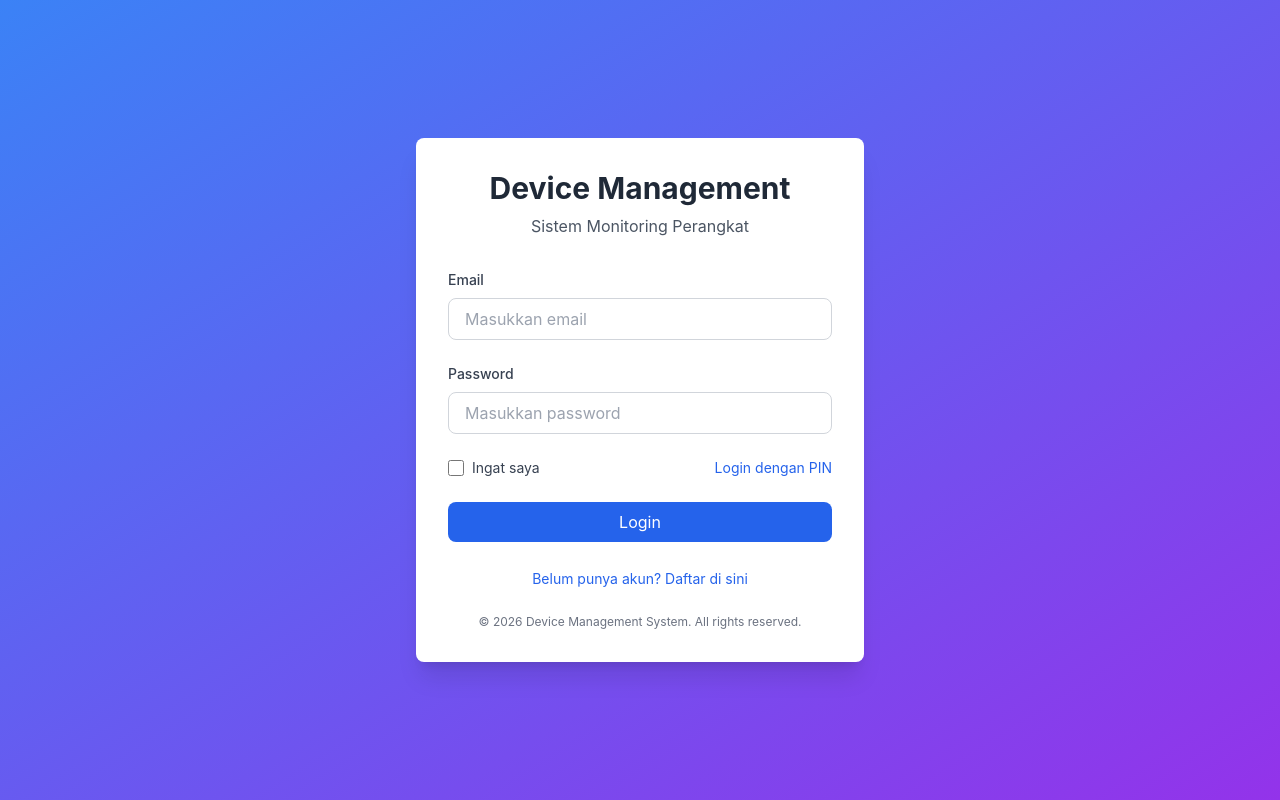
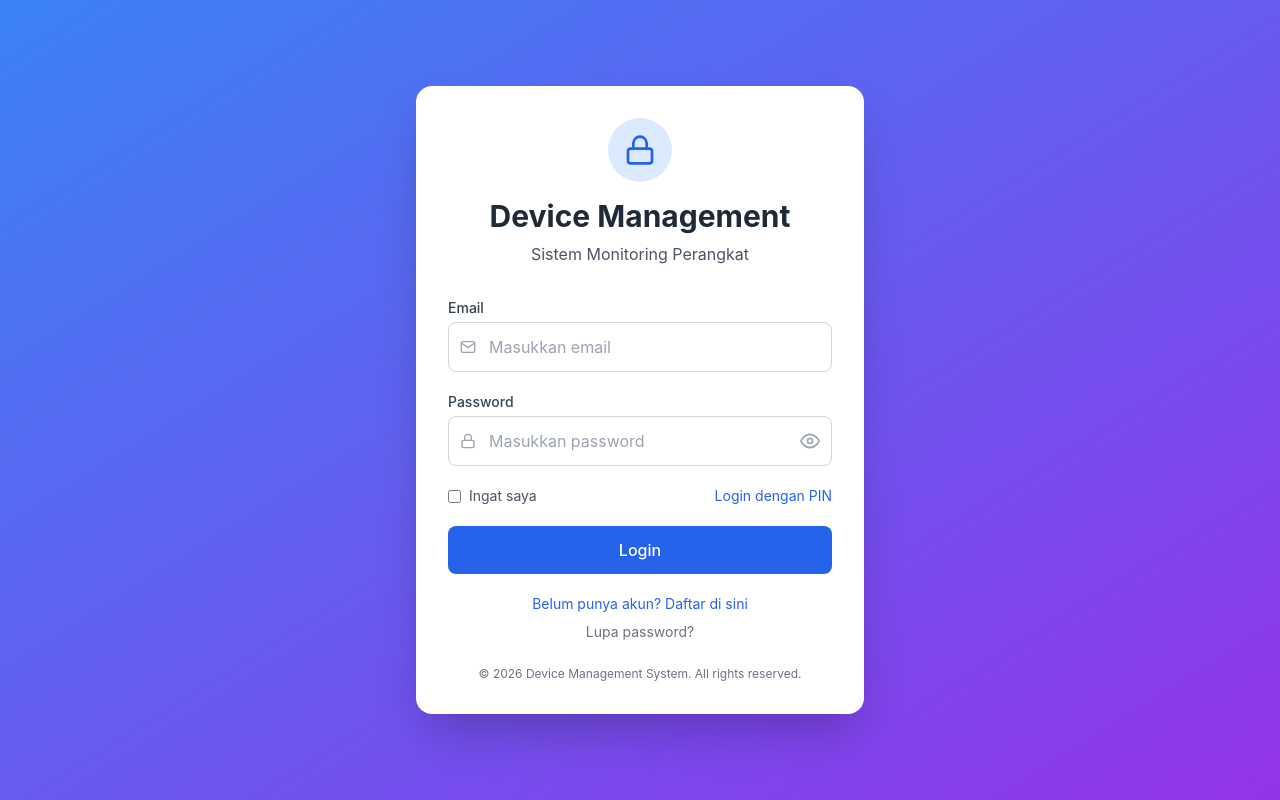
Before and after one commit to RayanXmonitoring/device-management-frontend, a Next.js app: page /login in a window 1280 px wide. Built offline with nearby package versions, Linux system fonts and the light colour scheme; no server answers.

Commit message:
Update page.js

```diff
--- a/src/app/(auth)/login/page.js
+++ b/src/app/(auth)/login/page.js
@@ -7,8 +7,10 @@ import { loginUser, clearError } from '@/store/slices/authSlice';
 import { useForm } from 'react-hook-form';
 import toast from 'react-hot-toast';
 import Link from 'next/link';
+import { FiEye, FiEyeOff, FiMail, FiLock } from 'react-icons/fi';
 
 export default function LoginPage() {
+  const [showPassword, setShowPassword] = useState(false);
   const [showPin, setShowPin] = useState(false);
   const [pin, setPin] = useState('');
   const router = useRouter();
@@ -34,6 +36,7 @@ export default function LoginPage() {
     try {
       await dispatch(loginUser(data)).unwrap();
       toast.success('Login berhasil!');
+      router.push('/dashboard');
     } catch (error) {
       toast.error(error || 'Login gagal. Silakan coba lagi.');
     }
@@ -42,7 +45,7 @@ export default function LoginPage() {
   const handlePinSubmit = async (e) => {
     e.preventDefault();
     try {
-      await dispatch(verifyPin(pin)).unwrap();
+      // Verify PIN logic
       toast.success('PIN diverifikasi!');
       router.push('/dashboard');
     } catch (error) {
@@ -52,18 +55,23 @@ export default function LoginPage() {
 
   return (
     <div className="min-h-screen bg-gradient-to-br from-blue-500 to-purple-600 flex items-center justify-center p-4">
-      <div className="bg-white rounded-lg shadow-xl p-8 w-full max-w-md">
+      <div className="bg-white rounded-2xl shadow-2xl p-8 w-full max-w-md">
         <div className="text-center mb-8">
+          <div className="inline-flex items-center justify-center w-16 h-16 bg-blue-100 rounded-full mb-4">
+            <FiLock className="w-8 h-8 text-blue-600" />
+          </div>
           <h1 className="text-3xl font-bold text-gray-800">Device Management</h1>
           <p className="text-gray-600 mt-2">Sistem Monitoring Perangkat</p>
         </div>
 
         {!showPin ? (
-          <form onSubmit={handleSubmit(onSubmit)} className="space-y-6">
+          <form onSubmit={handleSubmit(onSubmit)} className="space-y-5">
             <div>
-              <label className="block text-sm font-medium text-gray-700 mb-2">
+              <label className="block text-sm font-medium text-gray-700 mb-1">
                 Email
               </label>
+              <div className="relative">
+                <FiMail className="absolute left-3 top-1/2 transform -translate-y-1/2 text-gray-400" />
                 <input
                   type="email"
                   {...register('email', {
@@ -73,20 +81,23 @@ export default function LoginPage() {
                       message: 'Email tidak valid'
                     }
                   })}
-                className="w-full px-4 py-2 border border-gray-300 rounded-lg focus:ring-2 focus:ring-blue-500 focus:border-transparent"
+                  className="w-full pl-10 pr-4 py-3 border border-gray-300 rounded-lg focus:ring-2 focus:ring-blue-500 focus:border-transparent transition"
                   placeholder="Masukkan email"
                 />
+              </div>
               {errors.email && (
                 <p className="mt-1 text-sm text-red-600">{errors.email.message}</p>
               )}
             </div>
 
             <div>
-              <label className="block text-sm font-medium text-gray-700 mb-2">
+              <label className="block text-sm font-medium text-gray-700 mb-1">
                 Password
               </label>
+              <div className="relative">
+                <FiLock className="absolute left-3 top-1/2 transform -translate-y-1/2 text-gray-400" />
                 <input
-                type="password"
+                  type={showPassword ? 'text' : 'password'}
                   {...register('password', {
                     required: 'Password wajib diisi',
                     minLength: {
@@ -94,28 +105,31 @@ export default function LoginPage() {
                       message: 'Password minimal 6 karakter'
                     }
                   })}
-                className="w-full px-4 py-2 border border-gray-300 rounded-lg focus:ring-2 focus:ring-blue-500 focus:border-transparent"
+                  className="w-full pl-10 pr-12 py-3 border border-gray-300 rounded-lg focus:ring-2 focus:ring-blue-500 focus:border-transparent transition"
                   placeholder="Masukkan password"
                 />
+                <button
+                  type="button"
+                  onClick={() => setShowPassword(!showPassword)}
+                  className="absolute right-3 top-1/2 transform -translate-y-1/2 text-gray-400 hover:text-gray-600"
+                >
+                  {showPassword ? <FiEyeOff className="w-5 h-5" /> : <FiEye className="w-5 h-5" />}
+                </button>
+              </div>
               {errors.password && (
                 <p className="mt-1 text-sm text-red-600">{errors.password.message}</p>
               )}
             </div>
 
             <div className="flex items-center justify-between">
-              <div className="flex items-center">
-                <input
-                  type="checkbox"
-                  className="h-4 w-4 text-blue-600 focus:ring-blue-500 border-gray-300 rounded"
-                />
-                <label className="ml-2 block text-sm text-gray-700">
+              <label className="flex items-center gap-2 text-sm text-gray-600">
+                <input type="checkbox" className="rounded border-gray-300 text-blue-600 focus:ring-blue-500" />
                 Ingat saya
               </label>
-              </div>
               <button
                 type="button"
                 onClick={() => setShowPin(true)}
-                className="text-sm text-blue-600 hover:text-blue-500"
+                className="text-sm text-blue-600 hover:text-blue-700"
               >
                 Login dengan PIN
               </button>
@@ -124,21 +138,24 @@ export default function LoginPage() {
             <button
               type="submit"
               disabled={isLoading}
-              className="w-full bg-blue-600 text-white py-2 px-4 rounded-lg hover:bg-blue-700 focus:outline-none focus:ring-2 focus:ring-blue-500 focus:ring-offset-2 disabled:opacity-50 disabled:cursor-not-allowed transition-colors"
+              className="w-full bg-blue-600 text-white py-3 rounded-lg hover:bg-blue-700 focus:outline-none focus:ring-2 focus:ring-blue-500 focus:ring-offset-2 disabled:opacity-50 disabled:cursor-not-allowed transition-colors font-medium"
             >
               {isLoading ? 'Memproses...' : 'Login'}
             </button>
 
-            <div className="text-center mt-4">
-              <Link href="/register" className="text-sm text-blue-600 hover:text-blue-500">
+            <div className="text-center mt-4 space-y-2">
+              <Link href="/register" className="block text-sm text-blue-600 hover:text-blue-700">
                 Belum punya akun? Daftar di sini
+              </Link>
+              <Link href="/forgot-password" className="block text-sm text-gray-500 hover:text-gray-700">
+                Lupa password?
               </Link>
             </div>
           </form>
         ) : (
-          <form onSubmit={handlePinSubmit} className="space-y-6">
+          <form onSubmit={handlePinSubmit} className="space-y-5">
             <div>
-              <label className="block text-sm font-medium text-gray-700 mb-2">
+              <label className="block text-sm font-medium text-gray-700 mb-1">
                 PIN Akses
               </label>
               <input
@@ -146,22 +163,22 @@ export default function LoginPage() {
                 maxLength="6"
                 value={pin}
                 onChange={(e) => setPin(e.target.value.replace(/\D/g, ''))}
-                className="w-full px-4 py-2 border border-gray-300 rounded-lg focus:ring-2 focus:ring-blue-500 focus:border-transparent text-center text-2xl"
+                className="w-full px-4 py-3 border border-gray-300 rounded-lg focus:ring-2 focus:ring-blue-500 focus:border-transparent text-center text-2xl"
                 placeholder="Masukkan PIN 6 digit"
               />
             </div>
 
-            <div className="flex gap-4">
+            <div className="flex gap-3">
               <button
                 type="button"
                 onClick={() => setShowPin(false)}
-                className="flex-1 px-4 py-2 border border-gray-300 rounded-lg hover:bg-gray-50 transition-colors"
+                className="flex-1 px-4 py-3 border border-gray-300 rounded-lg hover:bg-gray-50 transition-colors"
               >
                 Kembali
               </button>
               <button
                 type="submit"
-                className="flex-1 bg-blue-600 text-white py-2 px-4 rounded-lg hover:bg-blue-700 focus:outline-none focus:ring-2 focus:ring-blue-500 focus:ring-offset-2 transition-colors"
+                className="flex-1 bg-blue-600 text-white py-3 rounded-lg hover:bg-blue-700 transition-colors"
               >
                 Verifikasi
               </button>
```
Lines whose indentation alone changed are shown as unchanged.
